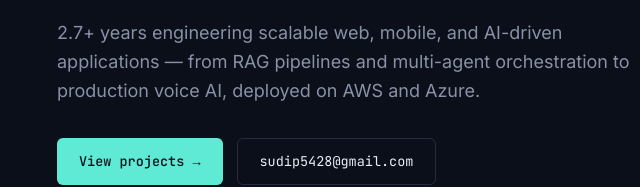
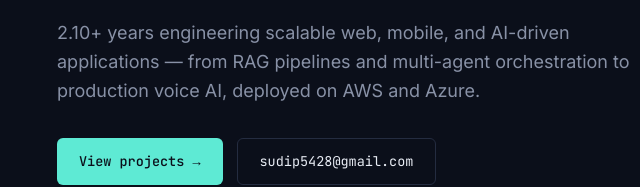
Before and after one commit to dassudip2001/dassudip2001, a plain HTML site: page index.html in a window 1280 px wide. Shown: the part 418-605 px from the top of the page, 51-691 px from the left. Drawn offline with Linux system fonts and the light colour scheme.

Commit message:
Correct years of experience in the lead paragraph
Updated years of experience from 2.7 to 2.10.

```diff
--- a/index.html
+++ b/index.html
@@ -224,7 +224,7 @@
     <div>
       <div class="eyebrow">// full-stack ai engineer</div>
       <h1>I build systems where agents <span class="accent">reason, call tools,</span> and ship to production.</h1>
-      <p class="lead">2.7+ years engineering scalable web, mobile, and AI-driven applications — from RAG pipelines and multi-agent orchestration to production voice AI, deployed on AWS and Azure.</p>
+      <p class="lead">2.10+ years engineering scalable web, mobile, and AI-driven applications — from RAG pipelines and multi-agent orchestration to production voice AI, deployed on AWS and Azure.</p>
       <div class="hero-cta">
         <a class="btn btn-primary" href="#projects">View projects →</a>
         <a class="btn btn-ghost" href="mailto:sudip5428@gmail.com">sudip5428@gmail.com</a>
```
